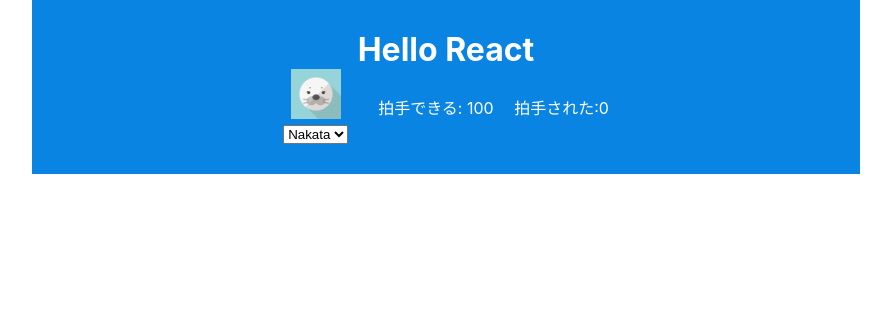
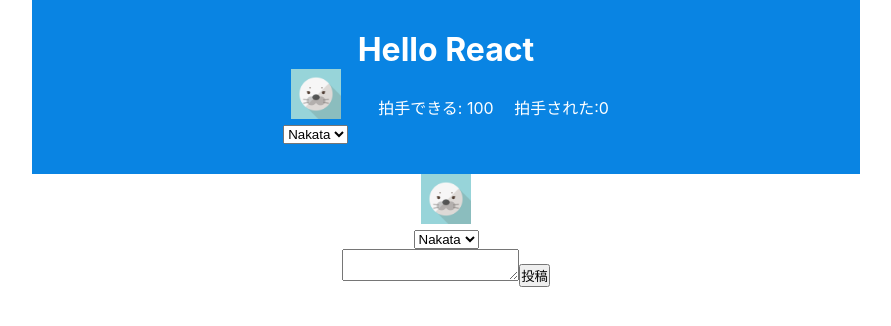
Before and after one commit to show-coco/Fringe81-clapping-app, a React (Create React App) app: page / in a window 1280 px wide. Shown: the top 326 px of the page, without its empty margins (194-1085 px from the left). Built offline with nearby package versions, Linux system fonts and the light colour scheme.

Commit message:
#3 ベースを作成

```diff
--- a/src/components/App.js
+++ b/src/components/App.js
@@ -1,5 +1,6 @@
 import React from "react";
 import ClpCurrentUser from "./molecules/ClpCurrentUser";
+import ClpCommentForm from "./molecules/ClpCommentForm";
 import "../assets/styles/App.css";
 
 function App() {
@@ -36,6 +37,7 @@ function App() {
   return (
     <div className="App">
       <ClpCurrentUser users={users}></ClpCurrentUser>
+      <ClpCommentForm users={users}></ClpCommentForm>
     </div>
   );
 }
--- a/src/components/molecules/ClpCommentForm.js
+++ b/src/components/molecules/ClpCommentForm.js
@@ -1 +1,61 @@
 import React from "react";
+import ClpIcon from "../atoms/ClpIcon";
+
+class ClpCommentForm extends React.Component {
+  constructor(props) {
+    super(props);
+    this.handleSelectChange = this.handleSelectChange.bind(this);
+    this.handleInputChange = this.handleInputChange.bind(this);
+    this.handleSubmit = this.handleSubmit.bind(this);
+    this.users = props.users;
+    this.state = {
+      id: this.users[0].id,
+      name: this.users[0].name,
+      text: ""
+    };
+  }
+
+  handleSelectChange(event) {
+    this.setState({
+      id: event.target.value,
+      name: this.users[event.target.value].name
+    });
+  }
+
+  handleInputChange(event) {
+    this.setState({
+      text: event.target.value
+    });
+  }
+
+  handleSubmit(event) {
+    alert(`${this.state.name}に${this.state.text}と賞賛しました`);
+    event.preventDefault();
+  }
+
+  render() {
+    const users = this.props.users;
+    const options = users.map(user => {
+      return (
+        <option value={user.id} key={user.id}>
+          {user.name}
+        </option>
+      );
+    });
+
+    return (
+      <div>
+        <ClpIcon uid={this.state.id}></ClpIcon>
+        <select name="name" onChange={this.handleSelectChange}>
+          {options}
+        </select>
+        <form onSubmit={this.handleSubmit}>
+          <textarea value={this.state.text} onChange={this.handleInputChange} />
+          <input type="submit" value="投稿" />
+        </form>
+      </div>
+    );
+  }
+}
+
+export default ClpCommentForm;
```
